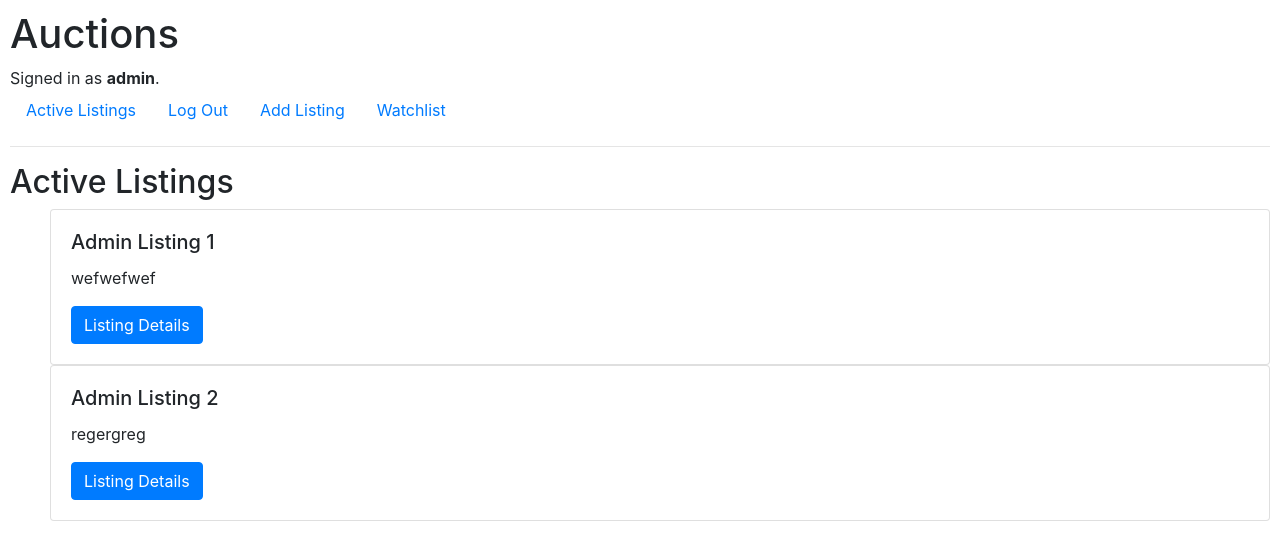
After one commit to SergiOca87/CS502020-Project2, a Django app: page /watchlist in a window 1280 px wide. The commit adds this page. Shown: the top 560 px of the page. Run offline with Django 3.2, Linux system fonts and the light colour scheme; a user stored in the database is signed in; data comes from the database, SQL or seed files in the repository; some libraries are stand-ins or nearby versions.

Commit message:
add to watchlist

```diff
--- a/auctions/models.py
+++ b/auctions/models.py
@@ -11,7 +11,7 @@ class Bids(models.Model):
     pass
 
 class User(AbstractUser):
-    watchlist = models.ForeignKey('Listing', on_delete=models.CASCADE, related_name="watchlist", default=None, null=True, blank=True)
+    watchlist = models.ManyToManyField('Listing', blank=True, related_name="watchlist")
 
 class Listing(models.Model):
     title = models.CharField(max_length=64)
@@ -28,10 +28,6 @@ class Listing(models.Model):
 
 
 
-
-
-
-
 class Comments(models.Model):
     pass
     # related to listing
--- a/auctions/templates/auctions/layout.html
+++ b/auctions/templates/auctions/layout.html
@@ -27,6 +27,9 @@
                 <li class="nav-item">
                     <a class="nav-link" href="{% url 'add' %}">Add Listing</a>
                 </li>
+                <li class="nav-item">
+                    <a class="nav-link" href="{% url 'watchlist' %}">Watchlist</a>
+                </li>
             {% else %}
                 <li class="nav-item">
                     <a class="nav-link" href="{% url 'login' %}">Log In</a>
--- /dev/null
+++ b/auctions/templates/auctions/watchlist.html
@@ -0,0 +1,21 @@
+{% extends "auctions/layout.html" %}
+
+{% block body %}
+    <h2>Active Listings</h2>
+
+    <!-- All Active listings here? -->
+    <ul>
+        {% for listing in listings %}
+            <li class="card">
+                {% if listing.image_url %}
+                    <img class="card-img-top" src="{{ listing.image_url }}" alt="{{ listing.title }}">
+                {% endif %}
+                <div class="card-body">
+                    <h5 class="card-title">{{ listing.title }}</h5>
+                    <p class="card-text">{{ listing.text_description }}</p>
+                    <a href="{% url 'listing' listing.id %}" class="btn btn-primary">Listing Details</a>
+                </div>
+            </li>
+        {% endfor %}
+    </ul>
+{% endblock %}
--- a/auctions/urls.py
+++ b/auctions/urls.py
@@ -8,7 +8,9 @@ urlpatterns = [
     path("logout", views.logout_view, name="logout"),
     path("register", views.register, name="register"),
     path("add", views.add, name="add"),
+    path("watchlist", views.watchlist, name="watchlist"),
     # path("add/<int:user_id>", views.add, name="add"),
     path("<int:listing_id>", views.listing, name="listing"),
-    path("<int:listing_id>", views.addToWatchlist, name="addToWatchlist"),
+    path("<int:listing_id>", views.listing, name="addToWatchlist"),
+    path("<int:listing_id>", views.listing, name="closeListing")
 ]
--- a/auctions/views.py
+++ b/auctions/views.py
@@ -4,6 +4,7 @@ from django.http import HttpResponse, HttpResponseRedirect
 from django.shortcuts import render
 from django.urls import reverse
 from django import forms
+from django.contrib.auth.decorators import login_required
 
 from .models import User, Listing
 
@@ -68,6 +69,7 @@ def register(request):
     else:
         return render(request, "auctions/register.html")
 
+@login_required
 def add(request):
     if request.method == "POST":
         title = request.POST["title"]
@@ -84,13 +86,40 @@ def add(request):
 
 def listing(request, listing_id):
     listing = Listing.objects.get(id=listing_id)
-    return render(request, "auctions/listing.html", {
-        "listing": listing,
-        "form": NewBidForm()
+    if request.method == "POST":
+
+        if 'closeListing' in request.POST and request.POST['closeListing']:
+            listing.delete()
+            return HttpResponseRedirect(reverse("index"))
+        elif 'addToWatchList' in request.POST and request.POST['addToWatchList']:
+            current_user = request.user
+            current_user.watchlist.add(listing)
+            print( current_user.watchlist )
+            return HttpResponseRedirect(reverse("index"))
+    else:
+        return render(request, "auctions/listing.html", {
+            "listing": listing,
+            "form": NewBidForm()
+        })
+
+# @login_required
+# def addToWatchlist(request, listing_id):
+#     listing = Listing.objects.get(id=listing_id)
+
+#     print(current_user)
+
+@login_required
+def watchlist(request):
+    listings = Listing.objects.all()
+    current_user = request.user
+    print( current_user.watchlist )
+    return render(request, "auctions/watchlist.html", {
+        "listings": listings
     })
 
-def addToWatchlist(request, listing_id):
-    listing = Listing.objects.get(id=listing_id)
+
+
+# def closeListing(request, listing_id):
 
 
 
```
Also changed, not shown: auctions/templates/auctions/listing.html (+8 -4 lines), auctions/migrations/0002_auto_20200901_0305.py (added), db.sqlite3.
